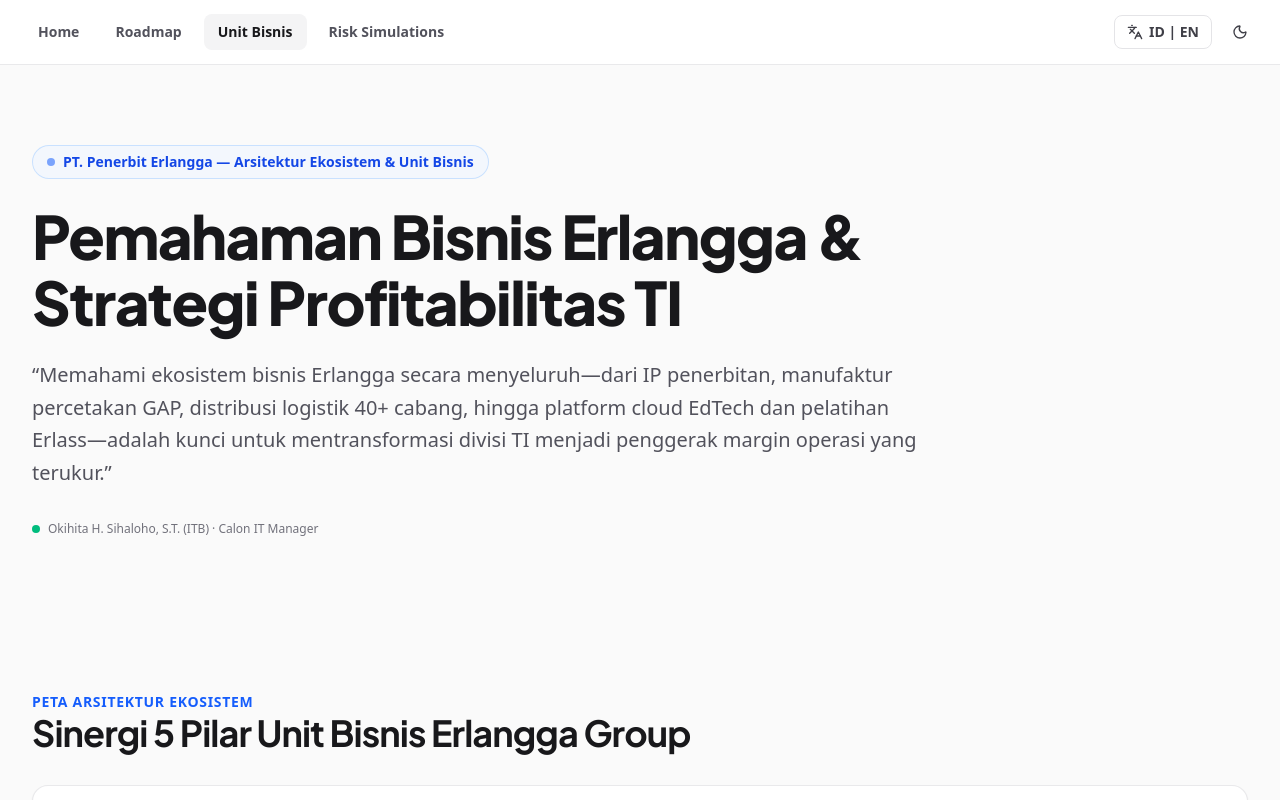
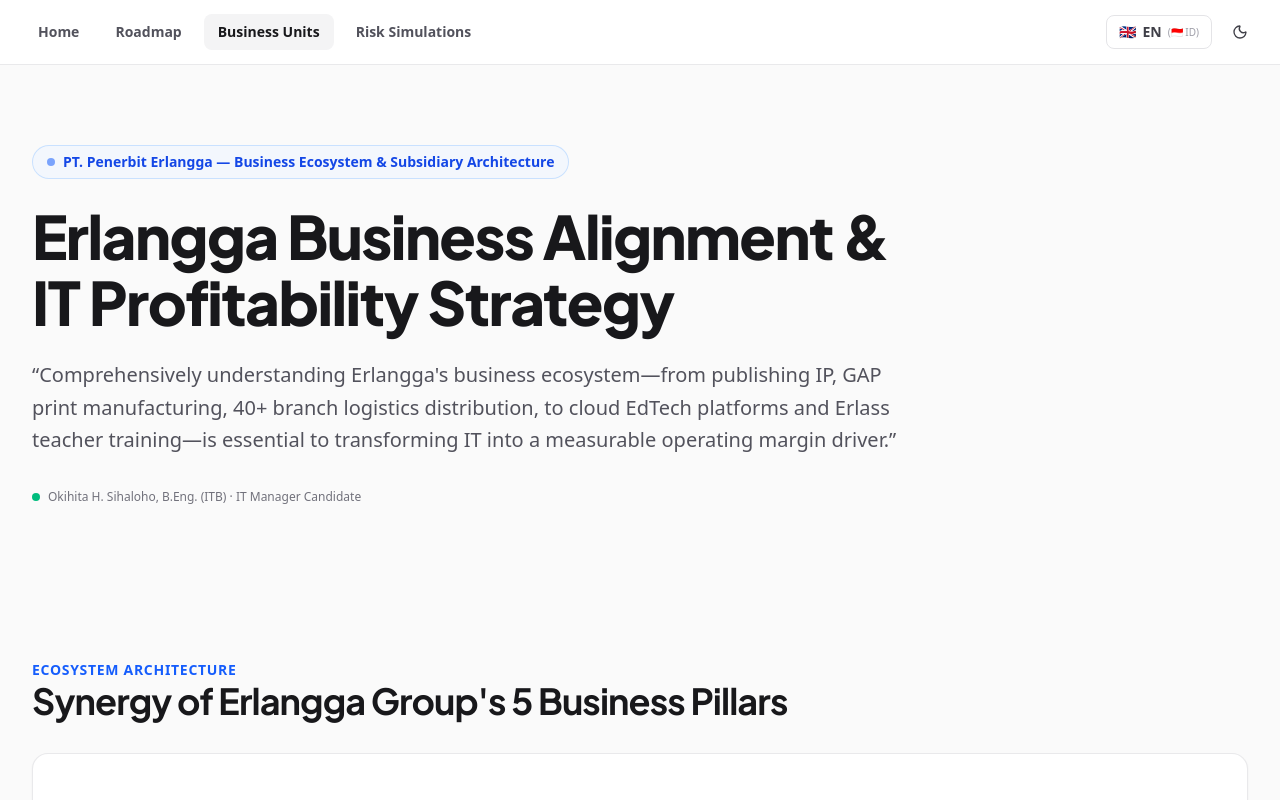
Before and after one commit to okihita/portfolio, a Next.js app: page /erlangga/subsidiaries in a window 1280 px wide. Shown: the top 800 px of the page. Built offline with nearby package versions, Linux system fonts and the light colour scheme.

Commit message:
feat(erlangga): set default language to English and add flag icons to language selector button

```diff
--- a/components/Header.tsx
+++ b/components/Header.tsx
@@ -162,8 +162,11 @@
               }
               title={lang === "id" ? "Switch to English" : "Ganti ke Bahasa Indonesia"}
             >
-              <Languages className="w-4 h-4" />
-              <span>{lang === "id" ? "ID | EN" : "EN | ID"}</span>
+              <span className="text-sm leading-none">{lang === "en" ? "🇬🇧" : "🇮🇩"}</span>
+              <span>{lang === "en" ? "EN" : "ID"}</span>
+              <span className="text-[10px] text-zinc-400 dark:text-zinc-500 font-normal">
+                ({lang === "en" ? "🇮🇩 ID" : "🇬🇧 EN"})
+              </span>
             </button>
           )}
 
--- a/components/erlangga/ErlanggaPitchView.tsx
+++ b/components/erlangga/ErlanggaPitchView.tsx
@@ -570,7 +570,7 @@
 };
 
 export default function ErlanggaPitchView() {
-  const [lang, setLang] = useState<Lang>("id");
+  const [lang, setLang] = useState<Lang>("en");
   const [mounted, setMounted] = useState(false);
 
   useEffect(() => {
--- a/components/erlangga/ErlanggaRiskSimulationsView.tsx
+++ b/components/erlangga/ErlanggaRiskSimulationsView.tsx
@@ -199,7 +199,7 @@
 };
 
 export default function ErlanggaRiskSimulationsView() {
-  const [lang, setLang] = useState<Lang>("id");
+  const [lang, setLang] = useState<Lang>("en");
   const [mounted, setMounted] = useState(false);
 
   useEffect(() => {
--- a/components/erlangga/ErlanggaRoadmapView.tsx
+++ b/components/erlangga/ErlanggaRoadmapView.tsx
@@ -233,7 +233,7 @@
 };
 
 export default function ErlanggaRoadmapView() {
-  const [lang, setLang] = useState<Lang>("id");
+  const [lang, setLang] = useState<Lang>("en");
   const [mounted, setMounted] = useState(false);
   const [searchQuery, setSearchQuery] = useState("");
   const [selectedGroup, setSelectedGroup] = useState<FrameworkGroupKey>("all");
--- a/components/erlangga/ErlanggaSubsidiariesView.tsx
+++ b/components/erlangga/ErlanggaSubsidiariesView.tsx
@@ -337,7 +337,7 @@
 };
 
 export default function ErlanggaSubsidiariesView() {
-  const [lang, setLang] = useState<Lang>("id");
+  const [lang, setLang] = useState<Lang>("en");
   const [mounted, setMounted] = useState(false);
 
   useEffect(() => {
```
